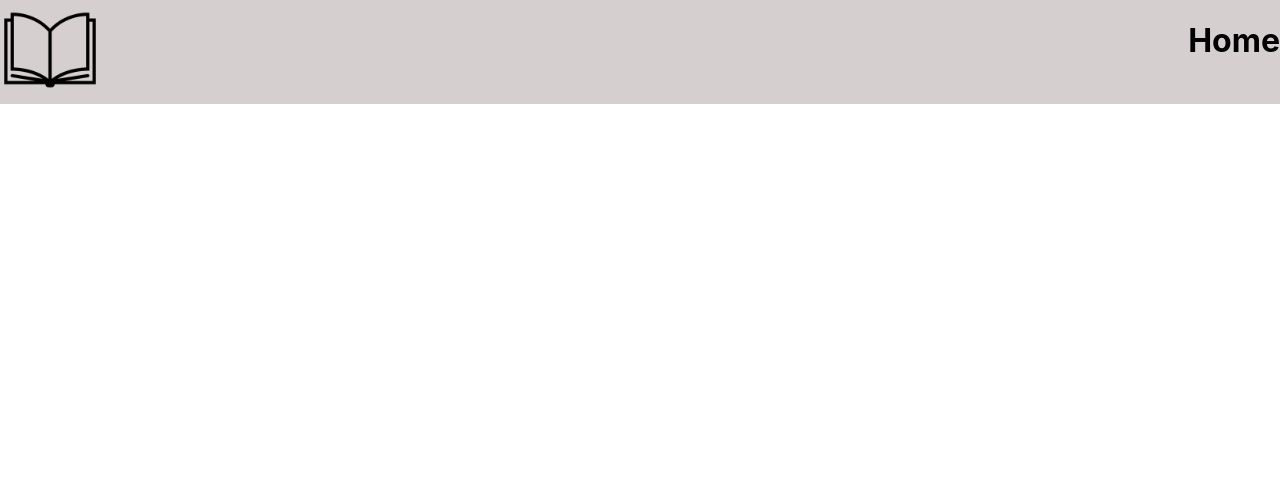
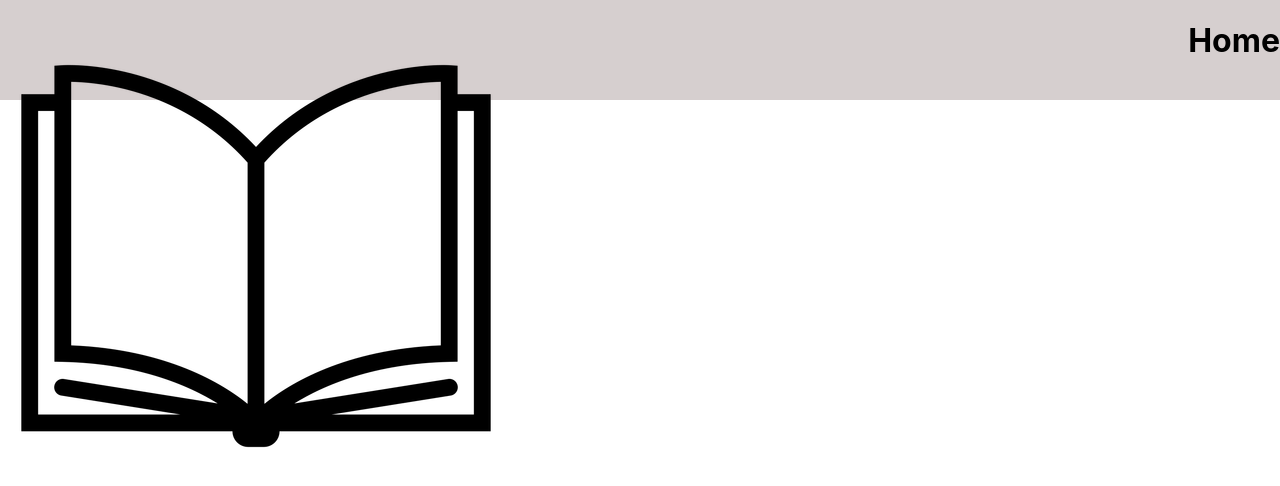
Before and after one commit to CarmenVidal/BibliotecaCiba, a React (Create React App) app: page / in a window 1280 px wide. Shown: the top 486 px of the page. Built offline with nearby package versions, Linux system fonts and the light colour scheme.

Commit message:
bibleoteca

```diff
--- a/src/App.css
+++ b/src/App.css
@@ -43,7 +43,7 @@
   justify-content:space-between;
 
 }
-.containerPrincipal .logoLibro img{
+.containerPrincipal .logoLibro{
   width: 100px;
   height: 100px;
 }
```
